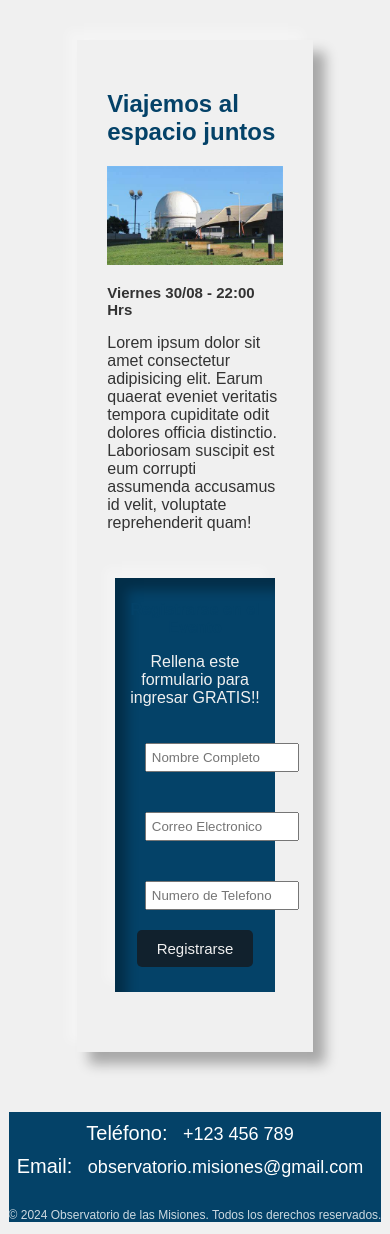
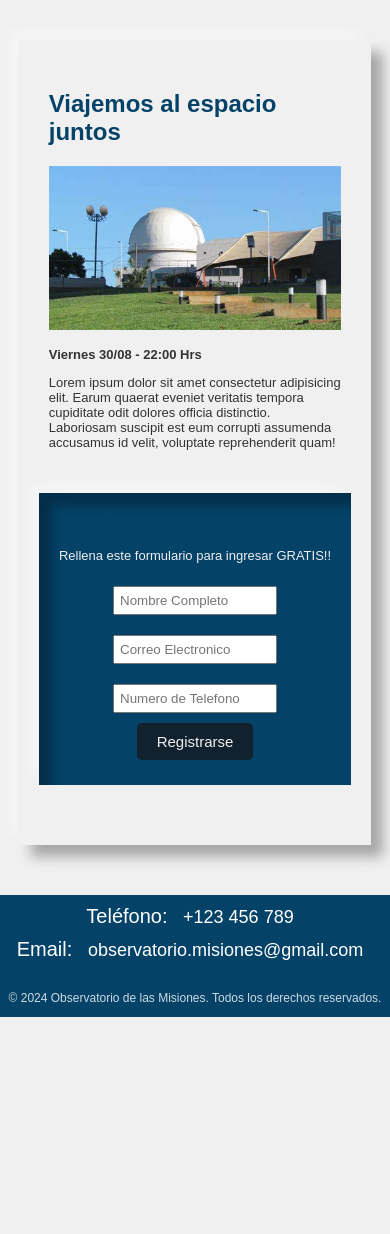
Before and after one commit to SantiNunez2003/TP-WEB-OBSERVATORIO, a PHP site: page /Pages/Evento-elegido.html in a window 390 px wide. Shown: the part 197-1431 px from the top of the page. After the commit the page ends 1214 px from the top, so only its background shows below. Run offline with PHP 8.4, Linux system fonts and the light colour scheme.

Commit message:
UPDATE RESPONSIVE

```diff
--- a/Pages/Evento-elegido-enviado.html
+++ b/Pages/Evento-elegido-enviado.html
@@ -13,7 +13,7 @@
     </header>
 
     <main>
-      <section class="contenedor-evento-elegido">
+      <section class="contenedor-centrado">
         <!-- Navegacion con Iconos -->
         <nav class="barra-de-navegacion">
           <ul class="lista-de-seleccion">
--- a/Pages/Evento-elegido.html
+++ b/Pages/Evento-elegido.html
@@ -13,7 +13,7 @@
     </header>
 
     <main>
-      <section class="contenedor-evento-elegido">
+      <section class="contenedor-centrado">
         <!-- Navegacion con Iconos -->
         <nav class="barra-de-navegacion">
           <ul class="lista-de-seleccion">
@@ -123,7 +123,6 @@
         </section>
       </section>
     </main>
-    <footer>
      <!--Footer-->
      <footer class="footer">
       <div class="footer-contenido">
@@ -145,6 +144,5 @@
         </p>
       </div>
     </footer>
-    </footer>
   </body>
 </html>
--- a/Pages/Eventos.html
+++ b/Pages/Eventos.html
@@ -13,7 +13,6 @@
     </header>
 
     <main>
-
       <!-- Imagen Hero -->
       <section class="seleccion">
         <article class="contenedor-seleccion">
@@ -28,7 +27,6 @@
       </section>
 
       <section class="contenedor-centrado">
-
         <!-- Navegacion con Iconos -->
         <nav class="barra-de-navegacion">
           <ul class="lista-de-seleccion">
@@ -126,7 +124,7 @@
     </main>
 
     <!--Footer-->
-    <footer class="footer">
+    <footer>
       <div class="footer-contenido">
         <div class="footer-info">
           <p>Teléfono: <a href="tel:+123456789">+123 456 789</a></p>
--- a/Pages/Noticia-seleccionada.html
+++ b/Pages/Noticia-seleccionada.html
@@ -13,7 +13,7 @@
     </header>
 
     <main>
-      <section class="contenedor-evento-elegido">
+      <section class="contenedor-centrado">
         <!-- Navegacion con Iconos -->
         <nav class="barra-de-navegacion">
           <ul class="lista-de-seleccion">
@@ -96,9 +96,8 @@
         </section>
       </section>
     </main>
+     <!--Footer-->
      <footer>
-      <!--Footer-->
-      <footer class="footer">
       <div class="footer-contenido">
         <div class="footer-info">
           <p>Teléfono: <a href="tel:+123456789">+123 456 789</a></p>
@@ -118,6 +117,5 @@
         </p>
       </div>
     </footer>
-    </footer>
   </body>
 </html>
--- a/Pages/Noticias.html
+++ b/Pages/Noticias.html
@@ -14,7 +14,6 @@
     </header>
 
     <main>
-
       <!-- Imagen Hero -->
       <section class="seleccion">
         <article class="contenedor-seleccion">
@@ -164,7 +163,7 @@
     </main>
 
     <!--Footer-->
-    <footer class="footer">
+    <footer>
       <div class="footer-contenido">
         <div class="footer-info">
           <p>Teléfono: <a href="tel:+123456789">+123 456 789</a></p>
--- a/Styles/Componentes/footer.css
+++ b/Styles/Componentes/footer.css
@@ -1,27 +1,18 @@
 @import url('../colores.css');
 
-.footer {
-    width: 100%;
-    margin-top: 60px;
-    background-color: var(--azul-claro);
-    color: white;
-    text-align: center;
-}
-
-.footer-contenido {
+.footer-contenido{
     display: flex;
     flex-direction: column;
     align-items: center;
     justify-content: space-between;
 }
 
-.footer-info p, .footer-redes a {
+.footer-info p, .footer-redes a{
     font-size: 20px;
     margin: 10px 0;
 }
 
-.footer-info a, .footer-redes a {
-
+.footer-info a, .footer-redes a{
     color: white;
     text-decoration: none;
 }
--- a/Styles/Paginas/Evento-elegido.css
+++ b/Styles/Paginas/Evento-elegido.css
@@ -1,36 +1,34 @@
 @import url('../colores.css');
 
-.contenedor-evento-elegido{
-    display: flex;
-    flex-direction: column;
-    justify-content: center;
-    align-items: center;
-}
-
 .evento-elegido{
-    width: 45%;
+    width: 50%;
     display: flex;
     flex-direction: column;
     justify-content: center;
     align-items: center;
     box-shadow: 12px 12px 12px rgba(0, 0, 0, 0.304) ,
-    -10px -10px 10px rgba(255, 255, 255, 0.3) ;
+                -10px -10px 10px rgba(255, 255, 255, 0.3) ;
     padding: 30px;
     margin-top: 40px;
 }
 
 .evento-datos h1{
-    margin-top: 20px;
-    margin-bottom: 20px;
+    margin: 20px 0px;
 }
 
 .evento-elegido img{
     width: 100%;
+    object-fit: cover;
+}
+
+.evento-datos p{
+    font-size: var(--rspSize);
 }
 
 .formulario-evento{
     margin: 30px;
-    width: 80%;
+    max-width: 400px;
+    width: 100%;
     background-color: var(--azul-claro);
     padding: 10px;
     color: var(--semi-blanco);
@@ -39,22 +37,22 @@
     -10px -10px 10px rgba(255, 255, 255, 0.3) ;
 }
 
-.formulario div{
+.formulario-evento p{
+    font-size: var(--rspSize);
+}
+
+.formulario{
     display: flex;
     flex-direction: column;
     justify-content: center;
-    align-items: start;
-    padding: 20px;
-    height: 20px;
-    width: 100%;
+    align-items: center;
 }
 
 .formulario input{
-    max-width: 500px;
+    max-width: 300px;
     width: 100%;
     padding: 5px;
-    margin: 20px;
-
+    margin: 30px;
 }
 
 .boton-registrarse{
@@ -76,3 +74,15 @@
     color: var(--azul-oscuro);
     font-weight: 400;
 }
+
+@media (max-width: 700px) {
+    .evento-elegido{
+        width: 75%;
+    }
+
+    .formulario input{
+        max-width: 150px;
+        width: 100%;
+        margin: 10px;
+    }
+}
--- a/Styles/Paginas/Galeria.css
+++ b/Styles/Paginas/Galeria.css
@@ -1,7 +1,7 @@
 @import url("../colores.css");
 
 #contenedor-imagenes {
-  width: 90%;
+  width: 100%;
   display: grid;
   grid-template-columns: repeat(3, 1fr);
   padding: 0px;
--- a/Styles/Paginas/Noticias.css
+++ b/Styles/Paginas/Noticias.css
@@ -9,8 +9,10 @@
 }
 
 #contenedor-noticias{
-    width: 100%;
-  max-width: 1240px;
+    display: flex;
+    flex-direction: column;
+    justify-content: center;
+    align-items: center;
 }
 
 .noticia{
--- a/Styles/styles.css
+++ b/Styles/styles.css
@@ -27,6 +27,9 @@ body{
     overflow-x: hidden;
 }
 
+main{
+    width: 100%;
+}
 /*--------------------CLASES GLOBALES------------------*/
 
 /*ESTILO PREDEFINIDO DE <a>*/
@@ -68,3 +71,13 @@ h3{
     justify-content: center;
     align-items: center;
 }
+
+
+/*FOOTER*/
+footer{
+    width: 100%;
+    margin-top: 50px;
+    background-color: var(--azul-claro);
+    color: white;
+    text-align: center;
+}
```
Lines whose indentation alone changed are shown as unchanged.
